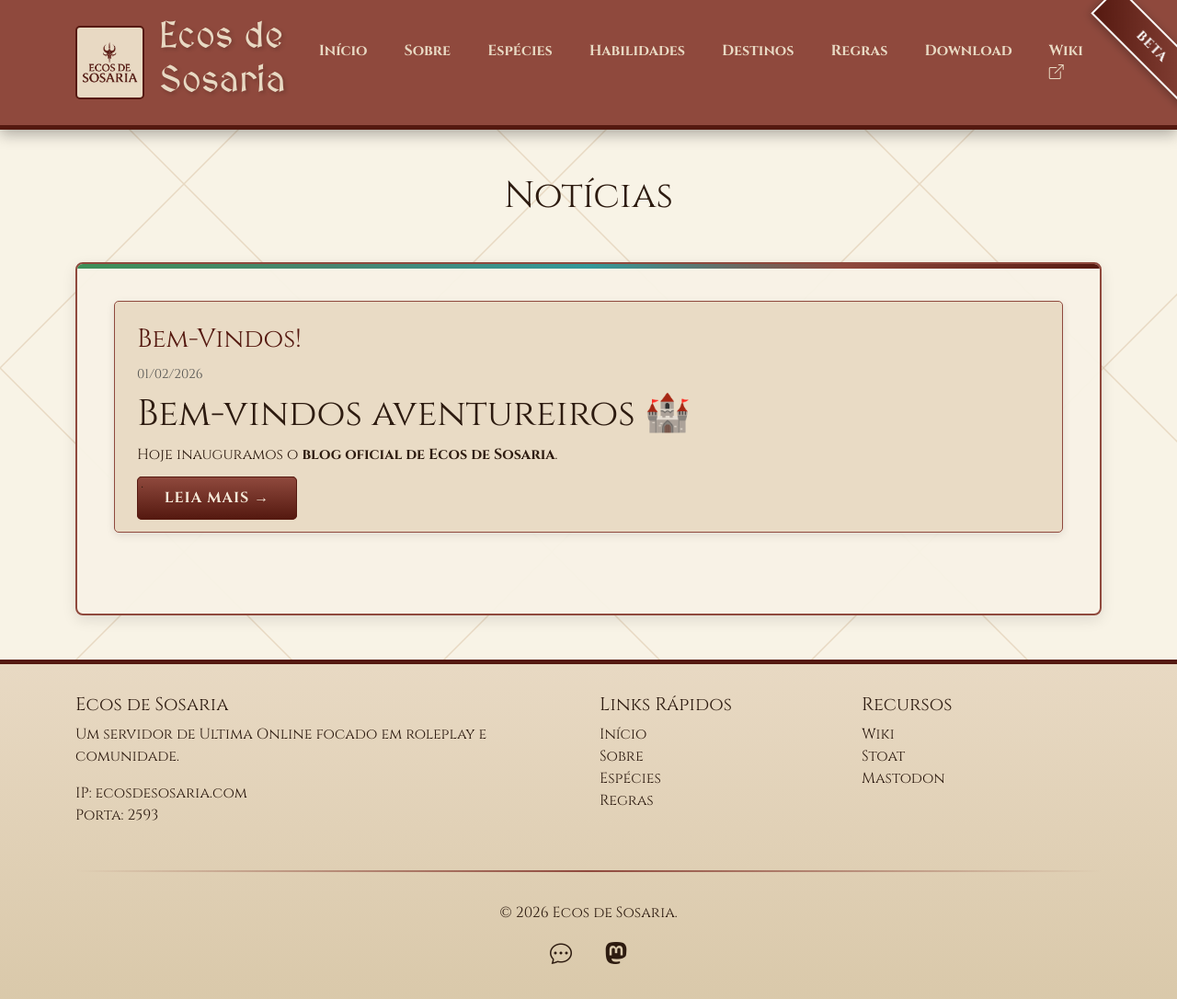
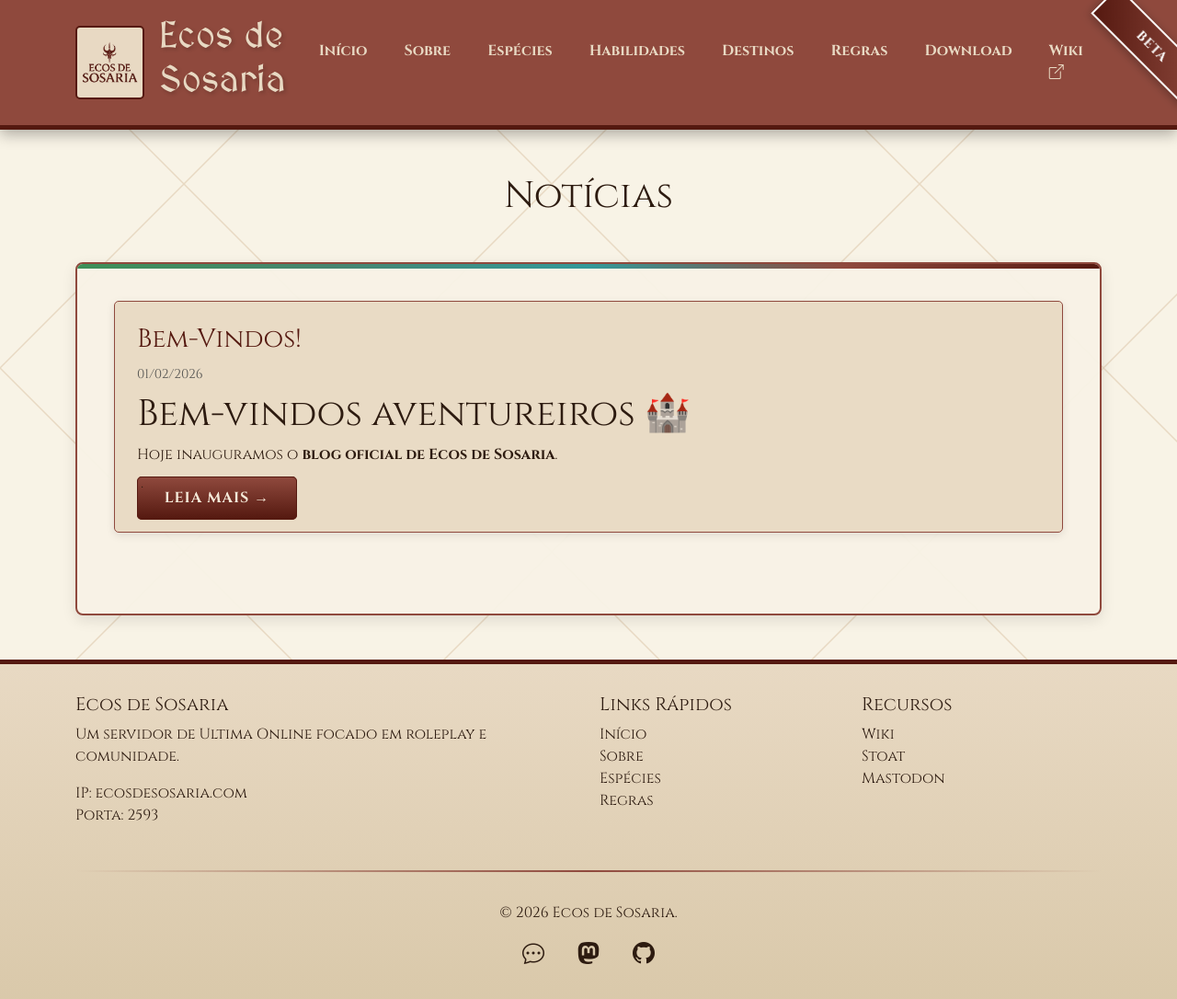
Before and after one commit to ecosdesosaria/site2, an Eleventy site: page src/blog/index.njk in a window 1280 px wide. Shown: the whole page at 92% size. Built offline with nearby package versions, Linux system fonts and the light colour scheme; Eleventy itself is replaced by a stand-in of ours; files that its build step writes are made by us from their sources.

Commit message:
Added github button

```diff
--- a/src/_includes/base.njk
+++ b/src/_includes/base.njk
@@ -713,6 +713,8 @@
         <a href="https://bolha.us/@ecosdesosaria" class="text-decoration-none mx-3" target="_blank" rel="noopener" title="Mastodon">
             <i class="bi bi-mastodon fs-4"></i>
         </a>
+
+        <a href="https://github.com/ecosdesosaria" class="text-decoration-none mx-3" target="_blank" rel="me" title="Github"><i class="bi bi-github fs-4"></i></a>
     </div>
 </div>
     </footer>
```
